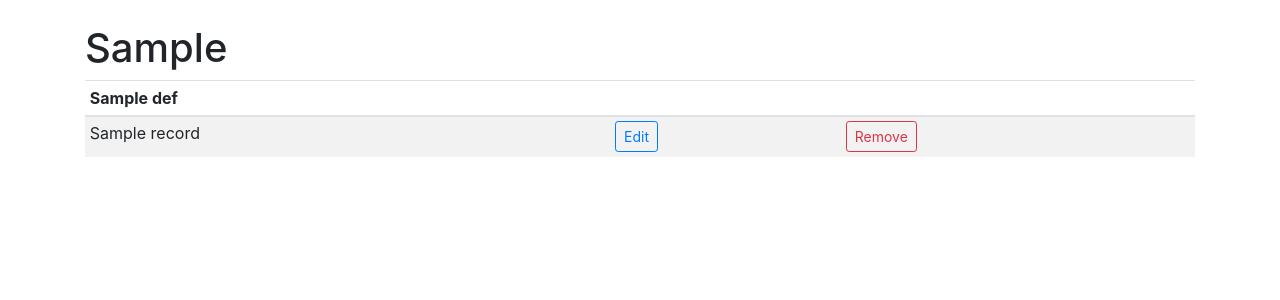
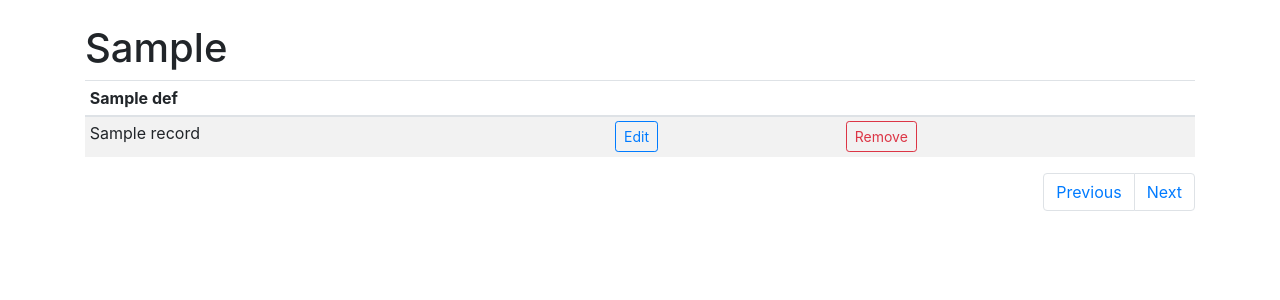
Before and after one commit to sanchezfauste/bPortal, a Django app: template portal/templates/portal/module_list.html in a window 1280 px wide. Shown: the part 56-356 px from the top of the page. Run offline with Django 3.2, Linux system fonts and the light colour scheme; the template is opened without the code that fills it: most values are stand-ins (such as "Sample title", 1, 10 or a date in 2020); some libraries are stand-ins or nearby versions.

Commit message:
Adding basic pagination to list view

```diff
--- a/portal/templates/portal/module_list.html
+++ b/portal/templates/portal/module_list.html
@@ -5,7 +5,7 @@
 
     <h1>{{ module_key }}</h1>
     {% if module_fields %}
-        {% if records %}
+        {% if records.entry_list %}
             <table class="table table-striped table-sm">
                 <thead class="thead-inverse">
                     <tr>
@@ -17,7 +17,7 @@
                     </tr>
                 </thead>
                 <tbody>
-                    {% for record in records %}
+                    {% for record in records.entry_list %}
                         <tr>
                             {% for field, def in module_fields.items %}
                                 <td id="{{ field.name }}">{{ record|get:field }}</td>
@@ -32,6 +32,24 @@
                     {% endfor %}
                 </tbody>
             </table>
+            <nav aria-label="Pagination">
+              <ul class="pagination justify-content-end">
+                  {% if records.previous_offset != None %}
+                    <li class="page-item"><a class="page-link" href="{% url 'module_list' module_key %}?limit={{ records.current_limit }}&offset={{ records.previous_offset }}">Previous</a></li>
+                  {% else %}
+                    <li class="page-item disabled">
+                      <a class="page-link" href="#" tabindex="-1">Previous</a>
+                    </li>
+                  {% endif %}
+                  {% if records.next_offset != None %}
+                    <li class="page-item"><a class="page-link" href="{% url 'module_list' module_key %}?limit={{ records.current_limit }}&offset={{ records.next_offset }}">Next</a></li>
+                  {% else %}
+                    <li class="page-item disabled">
+                      <a class="page-link" href="#" tabindex="-1">Next</a>
+                    </li>
+                  {% endif %}
+              </ul>
+            </nav>
         {% else %}
             <div class="alert alert-info" role="alert">
                 No se han encontrado registros.
```
Also changed, not shown: portal/views.py (+9 -1 lines).
